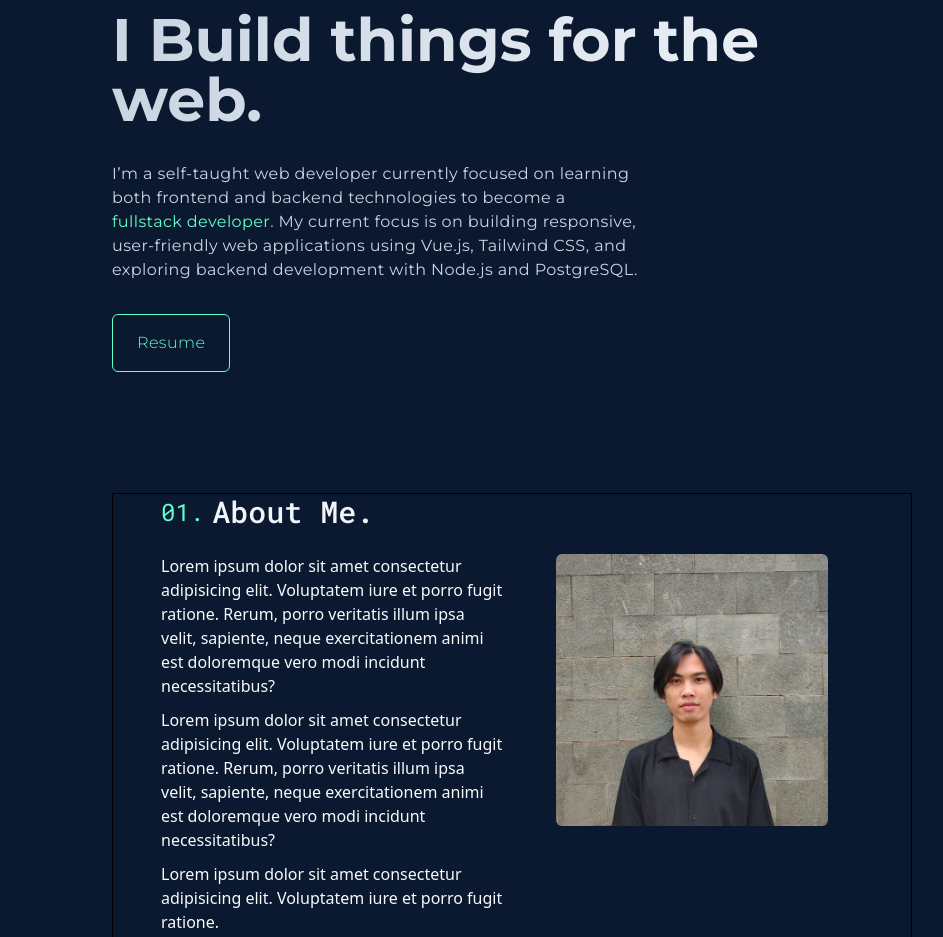
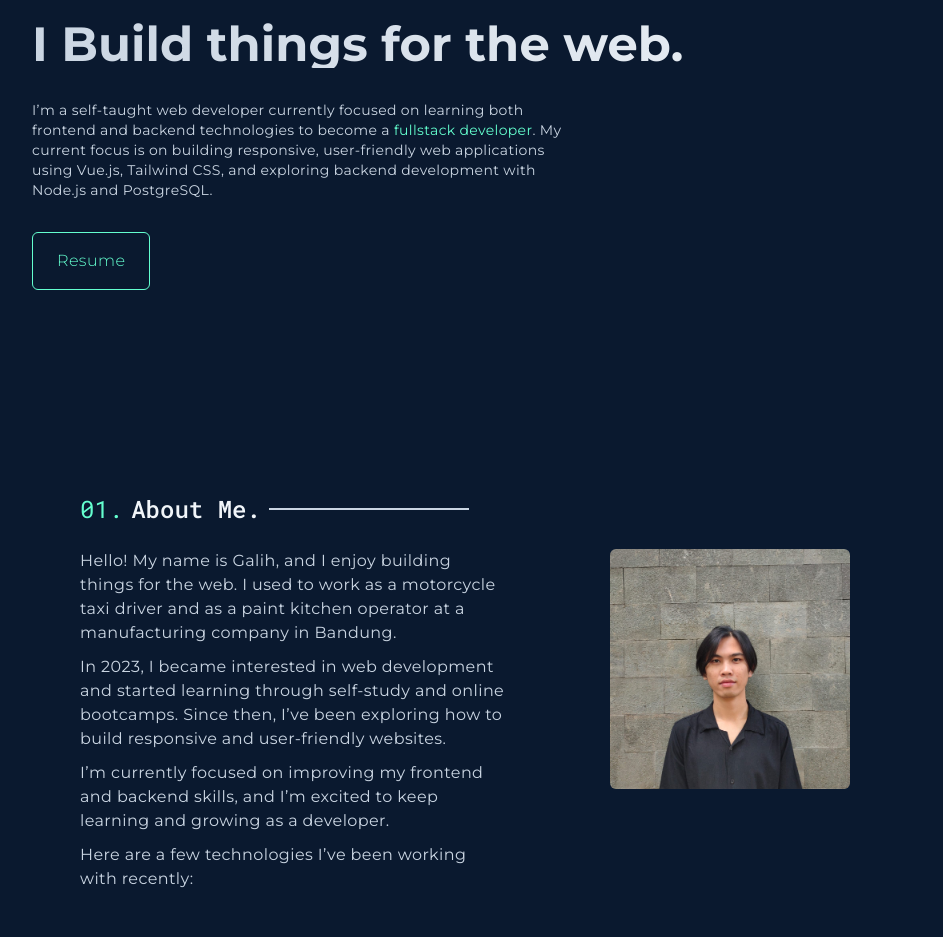
Before and after one commit to MchmdGalih/vue-portofolio, a Vue app: page / in a window 1280 px wide. Shown: the part 355-1292 px from the top of the page, without its empty margins (128-1071 px from the left). Built offline with nearby package versions, Linux system fonts and the light colour scheme; what oh-vue-icons would draw is missing.

Commit message:
feat(+): Hero section & About

```diff
--- a/src/App.vue
+++ b/src/App.vue
@@ -1,119 +1,21 @@
 <template>
   <div class="min-h-screen bg-dark-blue flex flex-col">
-    <header class="w-full z-50 h-fit fixed py-8 lg:px-14 md:12 px-6">
-      <nav class="flex justify-between items-center font-secondary">
-        <div>
-          <h1 class="text-font-green">G.</h1>
-        </div>
+    <Navbar />
 
-        <ul class="hidden md:inline-flex items-center space-x-4 text-sm">
-          <li
-            class="text-slate-100 hover:text-font-green transition-all ease-in-out"
-          >
-            <a href="#about"><span class="text-font-green">01.</span> About</a>
-          </li>
-          <li
-            class="text-slate-100 hover:text-font-green transition-all ease-in-out"
-          >
-            <a href="#"><span class="text-font-green">02.</span> Experience</a>
-          </li>
-          <li
-            class="text-slate-100 hover:text-font-green transition-all ease-in-out"
-          >
-            <a href="#"><span class="text-font-green">03.</span> Work</a>
-          </li>
-          <li
-            class="text-slate-100 hover:text-font-green transition-all ease-in-out"
-          >
-            <a href="#"><span class="text-font-green">04.</span> Contact</a>
-          </li>
-        </ul>
-      </nav>
-    </header>
-
-    <main class="flex-1 lg:px-60 md:px-20 px-8 py-12">
+    <main class="flex-1 lg:px-40 md:px-36 px-8 py-12">
       <!-- Hero Section -->
-      <div class="w-full h-dvh flex flex-col justify-center">
-        <div class="py-6 flex flex-col gap-y-8">
-          <p
-            class="text-font-green text-secondary text-xl tracking-wide font-bold"
-          >
-            Hi, my name is
-          </p>
-          <div class="font-primary space-y-4 font-bold md:text-6xl text-4xl">
-            <h1
-              class="text-transparent bg-clip-text bg-gradient-to-r from-slate-100 to-slate-300"
-            >
-              Moch Galih Sulistio Pratama.
-            </h1>
-            <h1
-              class="text-transparent bg-clip-text bg-gradient-to-l from-slate-100 to-slate-300"
-            >
-              I Build things for the web.
-            </h1>
-          </div>
-          <div class="text-slate-300 lg:w-[70%] font-primary tracking-wide">
-            <p>
-              I’m a self-taught web developer currently focused on learning both
-              frontend and backend technologies to become a
-              <span
-                class="group relative inline-block underline-hover cursor-pointer text-font-green"
-                >fullstack developer</span
-              >. My current focus is on building responsive, user-friendly web
-              applications using Vue.js, Tailwind CSS, and exploring backend
-              development with Node.js and PostgreSQL.
-            </p>
-          </div>
-
-          <button
-            class="max-w-max border border-font-green py-4 px-6 rounded-md text-font-green font-primary tracking-wide font-light cursor-pointer hover:-translate-1 hover:shadow-[0.25rem_0.25rem_#64ffcf] transition-all delay-200 ease-in-out"
-          >
-            Resume
-          </button>
-        </div>
-      </div>
+      <HeroSection />
       <!-- End Hero Section -->
 
       <!-- About  -->
-      <section id="about" class="w-full px-12 flex flex-col gap-y-6 border">
-        <div class="inline-flex space-x-2 items-center font-secondary">
-          <span class="text-font-green text-2xl">01.</span>
-          <h1 class="text-slate-100 text-3xl font-medium">About Me.</h1>
-        </div>
-        <div
-          class="w-full grid md:grid-cols-2 grid-cols-1 gap-x-4 gap-y-4 text-slate-50"
-        >
-          <div class="space-y-2.5">
-            <p>
-              Lorem ipsum dolor sit amet consectetur adipisicing elit.
-              Voluptatem iure et porro fugit ratione. Rerum, porro veritatis
-              illum ipsa velit, sapiente, neque exercitationem animi est
-              doloremque vero modi incidunt necessitatibus?
-            </p>
-            <p>
-              Lorem ipsum dolor sit amet consectetur adipisicing elit.
-              Voluptatem iure et porro fugit ratione. Rerum, porro veritatis
-              illum ipsa velit, sapiente, neque exercitationem animi est
-              doloremque vero modi incidunt necessitatibus?
-            </p>
-            <p>
-              Lorem ipsum dolor sit amet consectetur adipisicing elit.
-              Voluptatem iure et porro fugit ratione.
-            </p>
-            <p>
-              Lorem ipsum dolor sit amet consectetur adipisicing elit.
-              Voluptatem iure et porro fugit ratione.
-            </p>
-          </div>
-
-          <div class="w-68 h-68 mx-auto">
-            <img
-              src="./assets/profile.jpg"
-              class="w-full h-full object-cover rounded-md hover:-translate-2 transition-all delay-200 ease-in-out"
-            />
-          </div>
-        </div>
-      </section>
+      <AboutSection />
+      <!-- End About -->
     </main>
   </div>
 </template>
+
+<script setup>
+import AboutSection from "./components/AboutSection.vue";
+import HeroSection from "./components/HeroSection.vue";
+import Navbar from "./components/Navbar.vue";
+</script>
--- /dev/null
+++ b/src/components/AboutSection.vue
@@ -0,0 +1,39 @@
+<template>
+  <section id="about" class="w-full lg:px-12 md:px-10 flex flex-col gap-y-6">
+    <div class="w-full inline-flex space-x-2 items-center font-secondary">
+      <span class="text-font-green md:text-2xl text">01.</span>
+      <h1 class="text-slate-100 md:text-2xl text-xl font-medium">About Me.</h1>
+      <div class="md:w-[200px] w-[150px] border border-slate-300"></div>
+    </div>
+    <div
+      class="w-full grid lg:grid-cols-2 md:grid-cols-1 grid-cols-1 gap-x-2 gap-y-6 text-slate-50"
+    >
+      <div class="space-y-2.5 tracking-wide font-primary text-slate-300">
+        <p>
+          Hello! My name is Galih, and I enjoy building things for the web. I
+          used to work as a motorcycle taxi driver and as a paint kitchen
+          operator at a manufacturing company in Bandung.
+        </p>
+        <p>
+          In 2023, I became interested in web development and started learning
+          through self-study and online bootcamps. Since then, I’ve been
+          exploring how to build responsive and user-friendly websites.
+        </p>
+        <p>
+          I’m currently focused on improving my frontend and backend skills, and
+          I’m excited to keep learning and growing as a developer.
+        </p>
+        <p>Here are a few technologies I’ve been working with recently:</p>
+      </div>
+
+      <div class="w-full h-full relative">
+        <div class="w-60 h-60 mx-auto">
+          <img
+            src="../assets/profile.jpg"
+            class="w-full h-full object-cover hover:-translate-4 hover:shadow-[0.25rem_0.25rem_#64ffcf] transition-all delay-200 ease-in-out rounded-md"
+          />
+        </div>
+      </div>
+    </div>
+  </section>
+</template>
--- /dev/null
+++ b/src/components/HeroSection.vue
@@ -0,0 +1,41 @@
+<template>
+  <section class="w-full h-dvh flex flex-col justify-center">
+    <div class="py-6 flex flex-col gap-y-8">
+      <p class="text-font-green text-secondary text-xl tracking-wide font-bold">
+        Hi, my name is
+      </p>
+      <div class="font-primary space-y-4 font-bold lg:text-5xl text-4xl">
+        <h1
+          class="text-transparent bg-clip-text bg-gradient-to-r from-slate-100 to-slate-300"
+        >
+          Moch Galih Sulistio Pratama.
+        </h1>
+        <h1
+          class="text-transparent bg-clip-text bg-gradient-to-l from-slate-100 to-slate-300"
+        >
+          I Build things for the web.
+        </h1>
+      </div>
+      <div
+        class="text-slate-300 max-w-[540px] text-sm font-primary tracking-wide"
+      >
+        <p>
+          I’m a self-taught web developer currently focused on learning both
+          frontend and backend technologies to become a
+          <span
+            class="group relative inline-block underline-hover cursor-pointer text-font-green"
+            >fullstack developer</span
+          >. My current focus is on building responsive, user-friendly web
+          applications using Vue.js, Tailwind CSS, and exploring backend
+          development with Node.js and PostgreSQL.
+        </p>
+      </div>
+
+      <button
+        class="max-w-max border border-font-green py-4 px-6 rounded-md text-font-green font-primary tracking-wide font-light cursor-pointer hover:-translate-1 hover:shadow-[0.25rem_0.25rem_#64ffcf] transition-all delay-200 ease-in-out"
+      >
+        Resume
+      </button>
+    </div>
+  </section>
+</template>
--- /dev/null
+++ b/src/components/Navbar.vue
@@ -0,0 +1,32 @@
+<template>
+  <header class="w-full z-50 h-fit fixed py-8 lg:px-14 md:12 px-6">
+    <nav class="flex justify-between items-center font-secondary">
+      <div>
+        <h1 class="text-font-green">G.</h1>
+      </div>
+
+      <ul class="hidden md:inline-flex items-center space-x-4 text-sm">
+        <li
+          class="text-slate-100 hover:text-font-green transition-all ease-in-out"
+        >
+          <a href="#about"><span class="text-font-green">01.</span> About</a>
+        </li>
+        <li
+          class="text-slate-100 hover:text-font-green transition-all ease-in-out"
+        >
+          <a href="#"><span class="text-font-green">02.</span> Experience</a>
+        </li>
+        <li
+          class="text-slate-100 hover:text-font-green transition-all ease-in-out"
+        >
+          <a href="#"><span class="text-font-green">03.</span> Work</a>
+        </li>
+        <li
+          class="text-slate-100 hover:text-font-green transition-all ease-in-out"
+        >
+          <a href="#"><span class="text-font-green">04.</span> Contact</a>
+        </li>
+      </ul>
+    </nav>
+  </header>
+</template>
```
